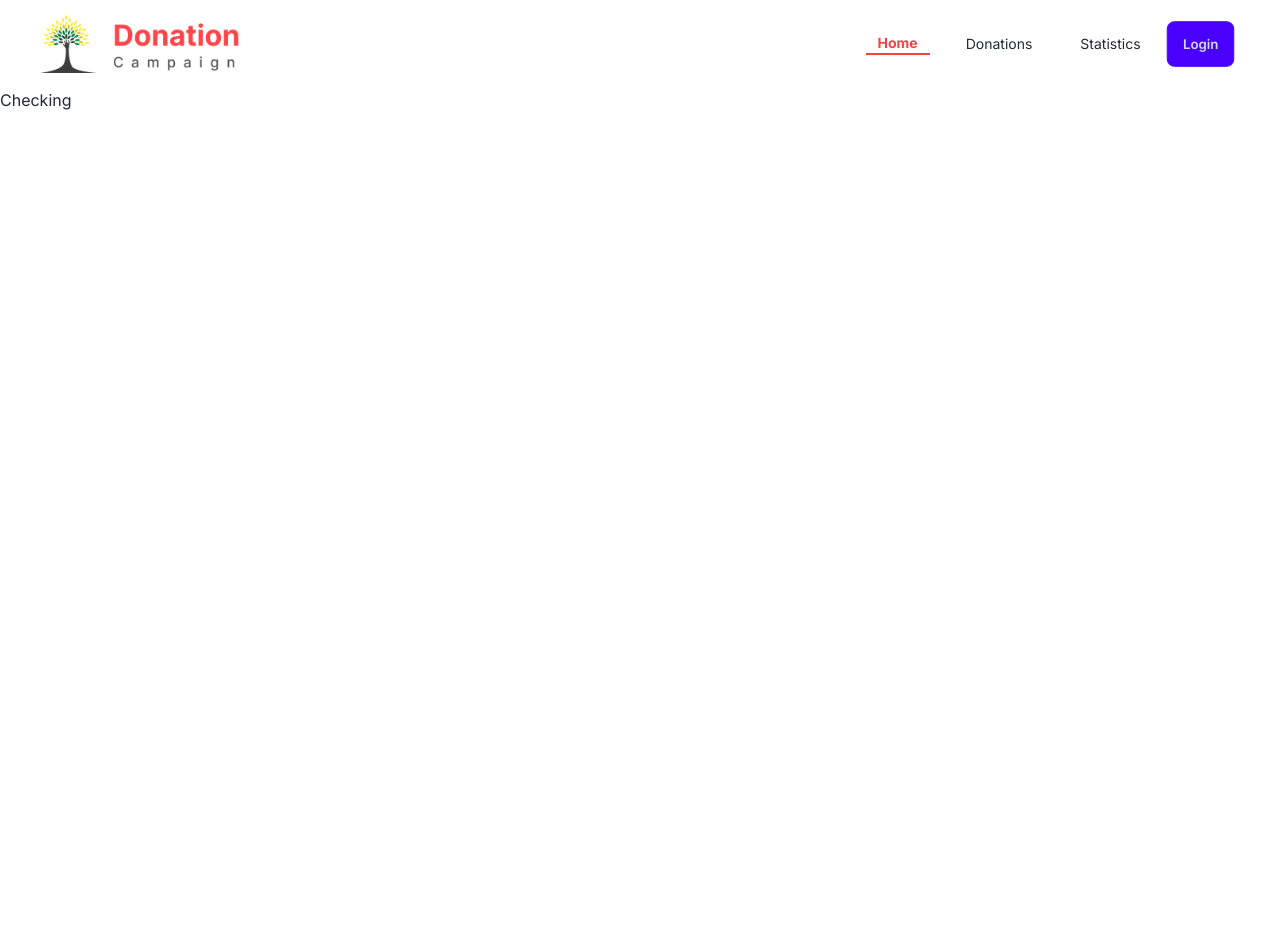
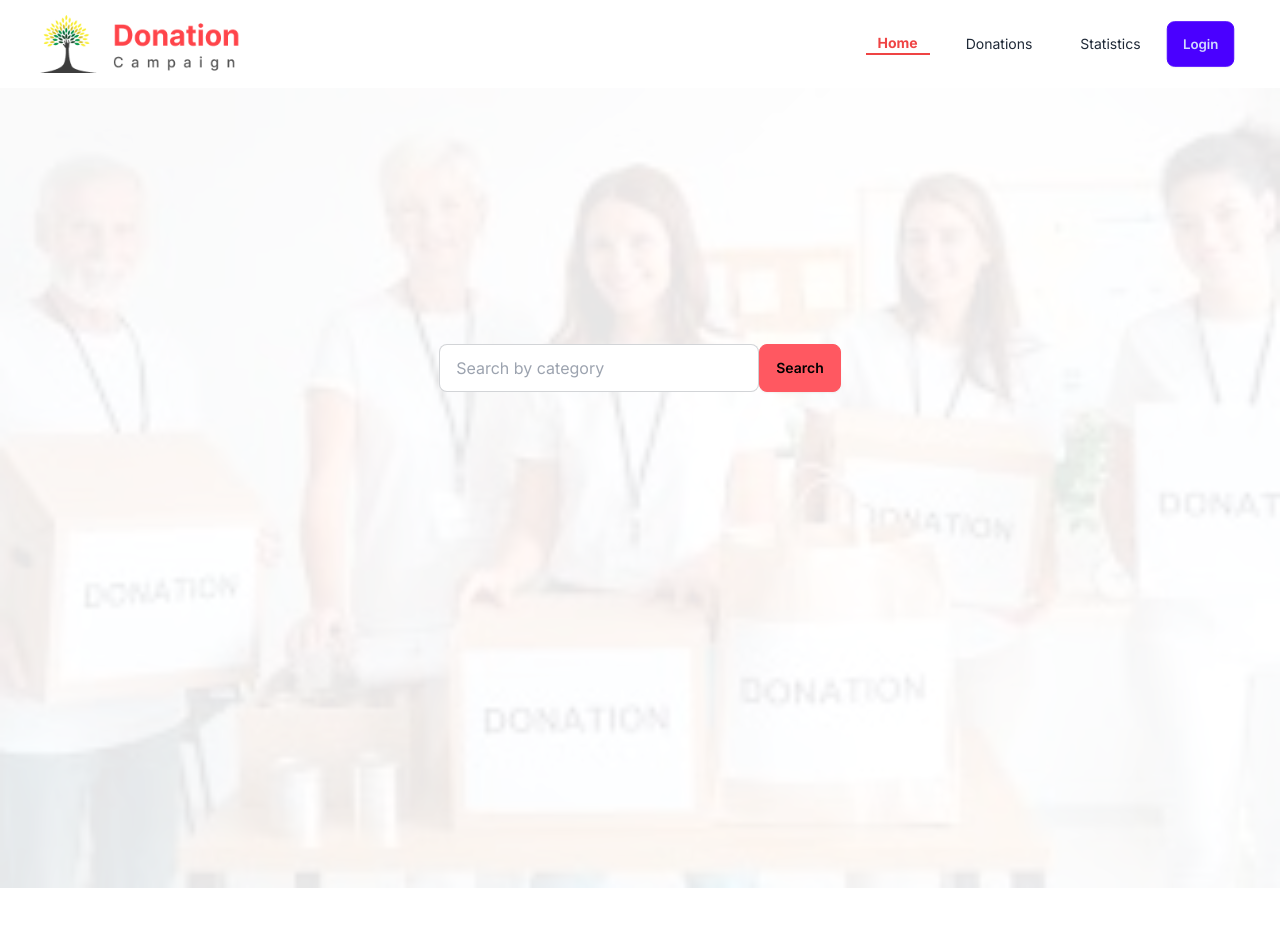
Before and after one commit to tanvirulislam149/donation-FE, a Next.js app: page / in a window 1280 px wide. Shown: the top 926 px of the page. After the commit the page ends 888 px from the top, so only its background shows below. Built offline with nearby package versions, Linux system fonts and the light colour scheme; no server answers.

Commit message:
banner done

```diff
--- /dev/null
+++ b/src/app/components/Banner/Banner.module.css
@@ -0,0 +1,8 @@
+.bannerImg {
+	background-image: url("../../../assets//banner.jpg");
+	width: 100%;
+	background-position: center;
+	background-size: cover;
+	background-color: rgba(255, 255, 255, 0.9);
+	background-blend-mode: lighten;
+}
--- /dev/null
+++ b/src/app/components/Banner/Banner.tsx
@@ -0,0 +1,18 @@
+import styles from "./Banner.module.css";
+
+const Banner = () => {
+	return (
+		<div className={`h-screen flex justify-center pt-64 ${styles.bannerImg}`}>
+			<div className={`flex`}>
+				<input
+					type="text"
+					placeholder="Search by category"
+					className="input input-bordered md:w-80 w-full"
+				/>
+				<button className="btn btn-error">Search</button>
+			</div>
+		</div>
+	);
+};
+
+export default Banner;
--- a/src/app/page.tsx
+++ b/src/app/page.tsx
@@ -1,9 +1,10 @@
 import Image from "next/image";
+import Banner from "./components/Banner/Banner";
 
 export default function Home() {
 	return (
-		<main style={{ height: "500vh" }}>
-			<h1>Checking</h1>
+		<main>
+			<Banner />
 		</main>
 	);
 }
```
Also changed, not shown: src/assets/banner.jpg (added).
